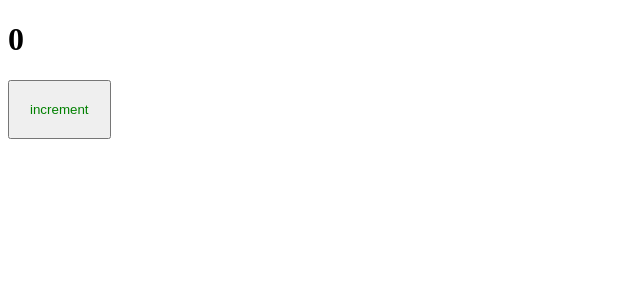
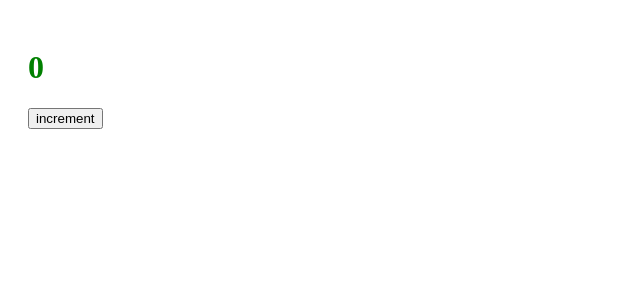
Before and after one commit to eugenepla/advanced-react, a React app: page / in a window 1280 px wide. Shown: the top 300 px of the page, without its empty margins (0-640 px from the left). Built offline with nearby package versions, Linux system fonts and the light colour scheme.

Commit message:
added scss modules

```diff
--- a/package.json
+++ b/package.json
@@ -19,6 +19,7 @@
     "@types/webpack-dev-server": "^4.7.2",
     "css-loader": "^6.6.0",
     "html-webpack-plugin": "^5.5.0",
+    "mini-css-extract-plugin": "^2.5.3",
     "sass": "^1.49.9",
     "sass-loader": "^12.6.0",
     "style-loader": "^3.3.1",
--- a/src/components/Counter.scss
+++ b/src/components/Counter.module.scss
@@ -1,4 +1,4 @@
-button {
+.btn {
     padding: 20px;
     color: green;
 }
--- a/src/components/Counter.tsx
+++ b/src/components/Counter.tsx
@@ -1,5 +1,5 @@
 import React from 'react';
-import './Counter.scss'
+import classes from './Counter.module.scss'
 
 export const Counter = () => {
   const [count, setCount] = React.useState(0);
@@ -8,7 +8,7 @@ export const Counter = () => {
     setCount(count + 1);
   }
   return (
-    <div>
+    <div className={classes.btn}>
       <h1>{count}</h1>
       <button onClick={increment}>increment</button>
     </div>
```
Also changed, not shown: src/global.d.ts (added, +7 -0 lines), 4 other files (tests, documents, lock files or other folders).
